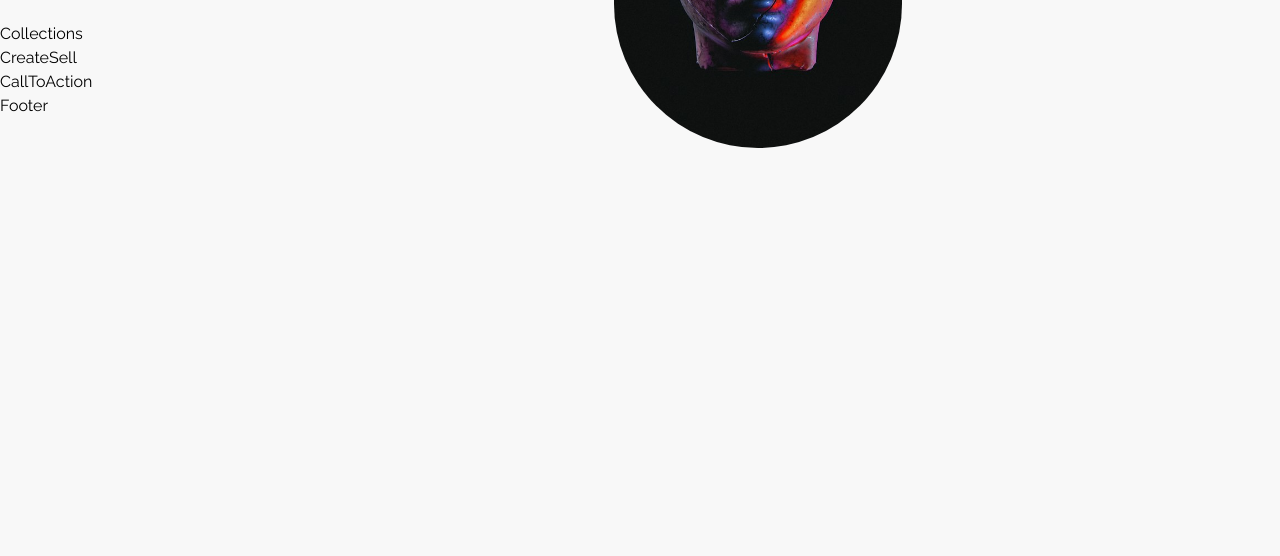
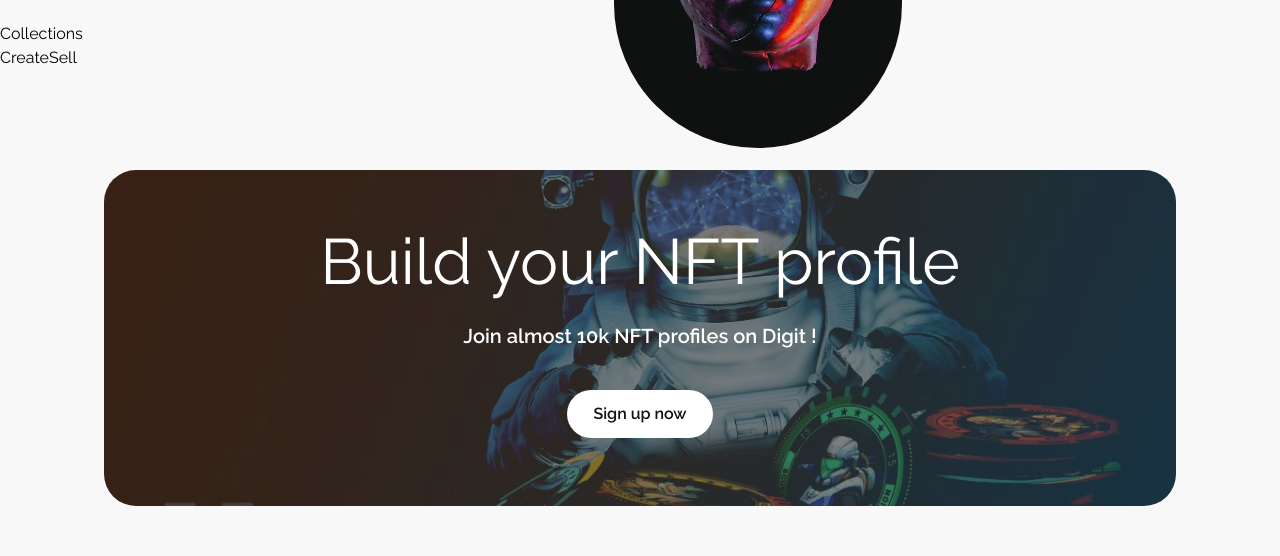
Before and after one commit to SergeCodeur/figma-to-code-ed2-week1, a React (Vite) app: page / in a window 1280 px wide. Shown: the part 920-1476 px from the top of the page. Before the commit the page ends 1068 px from the top, so only its background shows below. Built offline with nearby package versions, Linux system fonts and the light colour scheme.

Commit message:
feat : création de la section call to action

```diff
--- a/src/components/sections/CallToAction.tsx
+++ b/src/components/sections/CallToAction.tsx
@@ -1,5 +1,28 @@
+import Cover from "@/assets/images/cover-fungible_token.png";
+
 const CallToAction = () => {
-  return <div>CallToAction</div>;
+  return (
+    <div className="container py-[100px]">
+      <div className="relative h-[336px] rounded-[32px] overflow-hidden">
+        <img
+          className="w-full h-full object-cover brightness-50"
+          src={Cover}
+          alt="image fungible token"
+        />
+        <div className="absolute top-0 left-0 w-full h-full flex flex-col items-center gap-10 py-[72px]">
+          <h2 className="text-[64px] max-md:text-[46px] max-sm:text-[28px] text-white leading-[40px]">
+            Build your NFT profile
+          </h2>
+          <p className="text-white text-xl font-semibold max-sm:text-xs">
+            Join almost 10k NFT profiles on Digit !
+          </p>
+          <button className="text-neutral-800 bg-white px-[26px] py-3 rounded-[42px] text-base font-semibold">
+            Sign up now
+          </button>
+        </div>
+      </div>
+    </div>
+  );
 };
 
 export default CallToAction;
```
